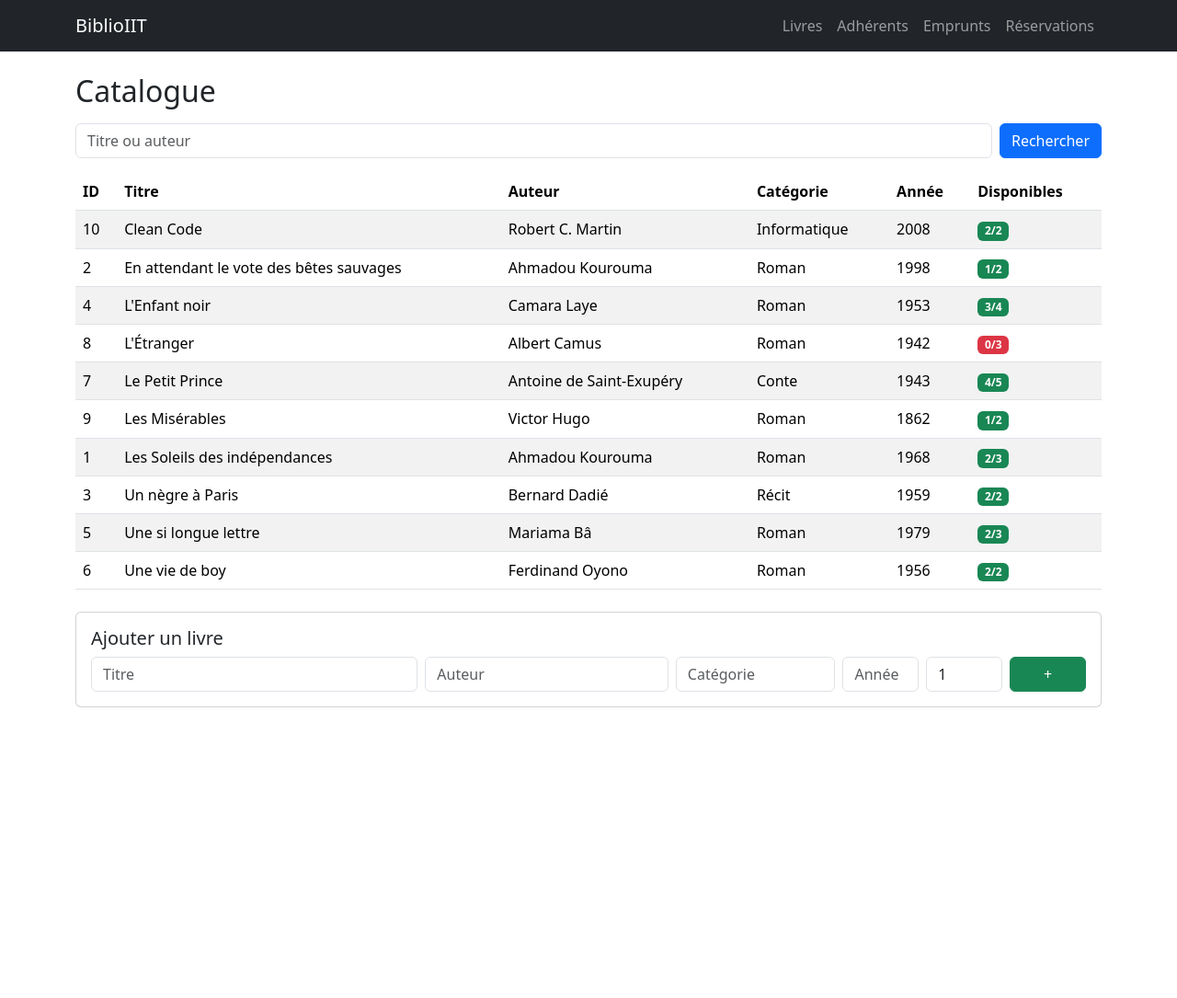
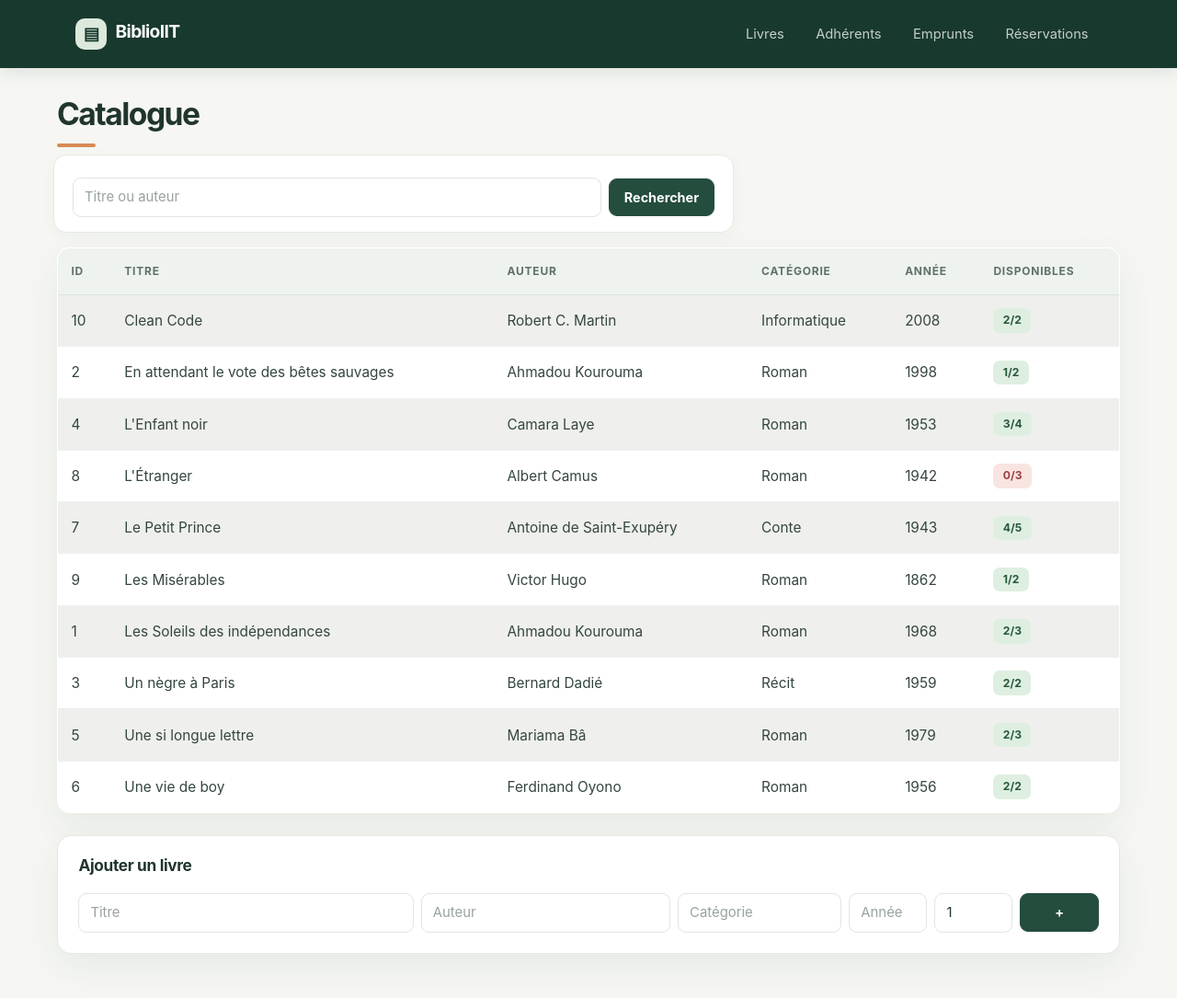
Before and after one commit to phanuelehoussou-cloud/biblioIIT, a Flask app: page / in a window 1280 px wide. Shown: the whole page at 92% size. Before the commit the page ends 769 px from the top, so only its background shows below. Run offline with Flask 3, Linux system fonts and the light colour scheme; data comes from the database, SQL or seed files in the repository; both versions use the stored data as it was after the commit.

Commit message:
implementation d'un  static

```diff
--- /dev/null
+++ b/static/css/style.css
@@ -0,0 +1,194 @@
+:root {
+    --ink: #20352d;
+    --muted: #718078;
+    --forest: #244d3e;
+    --forest-dark: #18392e;
+    --sage: #eaf0e9;
+    --paper: #f6f7f3;
+    --line: #e4e9e3;
+    --accent: #d78b55;
+    --shadow: 0 14px 38px rgba(32, 53, 45, .07);
+}
+
+body {
+    min-height: 100vh;
+    color: var(--ink);
+    background: var(--paper);
+    font-family: Inter, "Segoe UI", system-ui, -apple-system, sans-serif;
+    font-size: .96rem;
+}
+
+.navbar {
+    min-height: 74px;
+    background: var(--forest-dark);
+    box-shadow: 0 4px 18px rgba(24, 57, 46, .12);
+}
+
+.navbar .container { gap: 2rem; }
+.navbar-brand {
+    font-size: 1.2rem;
+    font-weight: 750;
+    letter-spacing: -.035em;
+}
+.navbar-brand::before {
+    content: "▤";
+    display: inline-grid;
+    place-items: center;
+    width: 34px;
+    height: 34px;
+    margin-right: .6rem;
+    border-radius: 10px;
+    color: var(--forest-dark);
+    background: #dce9dc;
+    font-size: 1.15rem;
+    vertical-align: -2px;
+}
+.navbar-nav { gap: .35rem; }
+.navbar .nav-link {
+    padding: .55rem .9rem !important;
+    border-radius: 9px;
+    color: rgba(255,255,255,.75);
+    font-size: .92rem;
+    transition: color .18s ease, background .18s ease;
+}
+.navbar .nav-link:hover, .navbar .nav-link:focus {
+    color: #fff;
+    background: rgba(255,255,255,.1);
+}
+
+.container.pb-5 { max-width: 1180px; }
+h2 {
+    margin-top: 1.9rem;
+    margin-bottom: 1.4rem !important;
+    color: var(--ink);
+    font-size: clamp(1.65rem, 3vw, 2.1rem);
+    font-weight: 750;
+    letter-spacing: -.045em;
+}
+h2::after {
+    content: "";
+    display: block;
+    width: 42px;
+    height: 4px;
+    margin-top: .7rem;
+    border-radius: 10px;
+    background: var(--accent);
+}
+
+form.row {
+    align-items: center;
+    padding: 1rem;
+    border: 1px solid var(--line);
+    border-radius: 14px;
+    background: #fff;
+    box-shadow: 0 5px 18px rgba(32, 53, 45, .035);
+}
+form.row.mb-3 { max-width: 740px; }
+.form-control, .form-select {
+    min-height: 43px;
+    border-color: #dfe6df;
+    border-radius: 9px;
+    color: var(--ink);
+    background-color: #fff;
+    font-size: .93rem;
+}
+.form-control::placeholder { color: #98a39c; }
+.form-control:focus, .form-select:focus {
+    border-color: #7b9c86;
+    box-shadow: 0 0 0 .22rem rgba(67, 112, 82, .13);
+}
+.btn {
+    min-height: 40px;
+    padding: .55rem 1rem;
+    border-radius: 9px;
+    font-size: .9rem;
+    font-weight: 650;
+    transition: transform .15s ease, box-shadow .15s ease, background .15s ease;
+}
+.btn:hover { transform: translateY(-1px); }
+.btn-primary, .btn-success {
+    border-color: var(--forest);
+    background: var(--forest);
+}
+.btn-primary:hover, .btn-success:hover {
+    border-color: var(--forest-dark);
+    background: var(--forest-dark);
+    box-shadow: 0 5px 12px rgba(24, 57, 46, .16);
+}
+.btn-outline-primary { color: var(--forest); border-color: #9ab0a0; }
+.btn-outline-primary:hover { color: #fff; border-color: var(--forest); background: var(--forest); }
+.btn-outline-secondary { color: #52645a; border-color: #cbd5cd; }
+.btn-outline-secondary:hover { color: #fff; border-color: #52645a; background: #52645a; }
+
+.table {
+    overflow: hidden;
+    margin: 0;
+    border: 1px solid var(--line);
+    border-radius: 14px;
+    background: #fff;
+    box-shadow: var(--shadow);
+    vertical-align: middle;
+}
+.table thead th {
+    padding: 1rem .9rem;
+    border-bottom: 1px solid #dce4dc;
+    color: #607168;
+    background: #eef3ed;
+    font-size: .75rem;
+    font-weight: 750;
+    letter-spacing: .065em;
+    text-transform: uppercase;
+    white-space: nowrap;
+}
+.table tbody td {
+    padding: .9rem;
+    border-color: #edf0ec;
+    color: #34463d;
+}
+.table tbody tr:last-child td { border-bottom: 0; }
+.table-striped > tbody > tr:nth-of-type(odd) > * { background: #fcfdfb; }
+.table tbody tr:hover > * { background: #f3f7f2; }
+.table .text-muted { color: var(--muted) !important; }
+
+.card {
+    border: 1px solid var(--line);
+    border-radius: 15px;
+    background: #fff;
+    box-shadow: var(--shadow);
+}
+.card-body { padding: 1.4rem; }
+.card-title {
+    margin-bottom: 1.15rem;
+    color: var(--ink);
+    font-size: 1.08rem;
+    font-weight: 720;
+    letter-spacing: -.02em;
+}
+.card form.row {
+    padding: 0;
+    border: 0;
+    box-shadow: none;
+}
+.badge {
+    padding: .45rem .65rem;
+    border-radius: 7px;
+    font-size: .76rem;
+    font-weight: 700;
+}
+.text-bg-success { color: #28583d !important; background: #deefe1 !important; }
+.text-bg-danger { color: #9c4240 !important; background: #f8e4e1 !important; }
+.text-bg-secondary { color: #5d6962 !important; background: #e9ece9 !important; }
+.alert { border: 0; border-radius: 12px; box-shadow: var(--shadow); }
+.alert-success { color: #28583d; background: #e2f1e4; }
+.alert-danger { color: #8c3836; background: #fae7e4; }
+
+@media (max-width: 700px) {
+    .navbar { padding: .75rem 0; }
+    .navbar .container { align-items: flex-start; flex-direction: column; gap: .4rem; }
+    .navbar-nav { width: 100%; flex-wrap: wrap; }
+    .navbar .nav-link { padding: .45rem .65rem !important; }
+    .container.pb-5 { padding-right: 1rem; padding-left: 1rem; }
+    .table { display: block; overflow-x: auto; white-space: nowrap; }
+    form.row { padding: .8rem; }
+    .card-body { padding: 1rem; }
+}
--- a/templates/base.html
+++ b/templates/base.html
@@ -5,9 +5,10 @@
     <meta name="viewport" content="width=device-width, initial-scale=1">
     <title>BiblioIIT</title>
     <link href="https://cdn.jsdelivr.net/npm/bootstrap@5.3.3/dist/css/bootstrap.min.css" rel="stylesheet">
+    <link href="{{ url_for('static', filename='css/style.css') }}" rel="stylesheet">
 </head>
 <body>
-    <nav class="navbar navbar-expand navbar-dark bg-dark mb-4">
+    <nav class="navbar navbar-expand navbar-dark mb-4">
         <div class="container">
         <a class="navbar-brand" href="{{ url_for('livres') }}">BiblioIIT</a>
         <div class="navbar-nav">
```
Also changed, not shown: database/bibliotheque.db.
